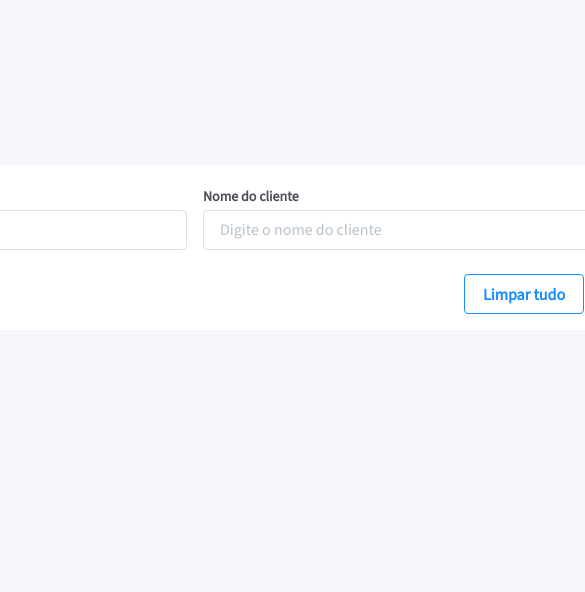
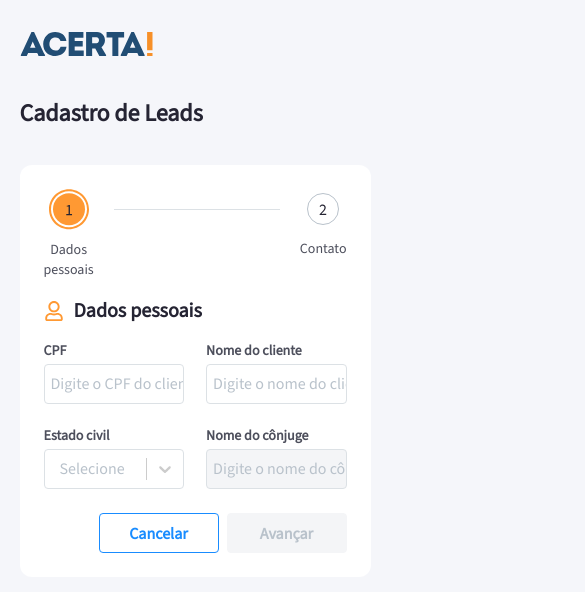
Before and after one commit to mjonathannn/technical-test-acerta-leads, a React (Create React App) app: page / in a window 390 px wide. Shown: the top 592 px of the page, 585 px wide, since content can reach past the window. Built offline with nearby package versions, Linux system fonts and the light colour scheme.

Commit message:
feat: responsive

```diff
--- a/src/App.tsx
+++ b/src/App.tsx
@@ -6,8 +6,8 @@ const App = (): JSX.Element => {
   return (
     <BrowserRouter>
       <Routes>
-        <Route path="/" element={<ReadLeads />} />
-        <Route path="/personalData" element={<PersonalData />} />
+        <Route path="/" element={<PersonalData />} />
+        {/* <Route path="/personalData" element={<PersonalData />} /> */}
         <Route path="/contact" element={<Contact />} />
       </Routes>
     </BrowserRouter>
--- a/src/components/buttons/LabelButton/LabelButton.tsx
+++ b/src/components/buttons/LabelButton/LabelButton.tsx
@@ -8,7 +8,7 @@ type LabelButtonProps = {
   label: string
   showIcon?: boolean
   disabled?: boolean
-  onClick: () => void
+  onClick?: () => void
 }
 
 const LabelButton = ({
--- a/src/components/buttons/LabelButton/LabelButtonStyles.ts
+++ b/src/components/buttons/LabelButton/LabelButtonStyles.ts
@@ -58,4 +58,8 @@ export const Button = styled.button<Props>`
       color: var(--grey-light);
     }
   }
+
+  @media (max-width: 380px) {
+    min-width: auto;
+  }
 `
--- a/src/components/errorMessage/ErrorMessageStyles.ts
+++ b/src/components/errorMessage/ErrorMessageStyles.ts
@@ -16,4 +16,16 @@ export const ErrorMessageContainer = styled.div`
     font-weight: 400;
     line-height: 120%;
   }
+
+  @media (max-width: 470px) {
+    :first-child {
+      width: 12px;
+      color: var(--semantic-negative-dark);
+      margin: 0 4px 0 0;
+    }
+
+    span {
+      font-size: 12px;
+    }
+  }
 `
--- a/src/components/inputs/InputCpf/InputCpfStyles.ts
+++ b/src/components/inputs/InputCpf/InputCpfStyles.ts
@@ -29,6 +29,28 @@ export const Container = styled.div`
       border: 1px solid var(--primary-base);
     }
   }
+
+  @media (max-width: 1200px) {
+    width: 42vw;
+  }
+
+  @media (max-width: 1000px) {
+    width: 40vw;
+  }
+
+  @media (max-width: 600px) {
+    width: 38vw;
+  }
+
+  @media (max-width: 550px) {
+    input {
+      padding: 6px 0px 6px 6px;
+    }
+  }
+
+  @media (max-width: 450px) {
+    width: 36vw;
+  }
 `
 export const Title = styled.label`
   color: var(--grey-dark);
--- a/src/components/inputs/InputSelect/InputSelect.tsx
+++ b/src/components/inputs/InputSelect/InputSelect.tsx
@@ -50,6 +50,12 @@ const InputSelect = ({
             color: "var(--grey-light)",
             fontFamily: "Source Sans 3",
           }),
+          menu: (base, props) => ({
+            ...base,
+            "@media (max-width: 450px)": {
+              marginTop: "0px",
+            },
+          }),
         }}
         placeholder="Selecione"
         onChange={(option: any) => {
--- a/src/components/inputs/InputSelect/InputSelectStyles.ts
+++ b/src/components/inputs/InputSelect/InputSelectStyles.ts
@@ -4,6 +4,28 @@ export const Container = styled.div`
   display: flex;
   flex-direction: column;
   width: 509px;
+
+  @media (max-width: 1200px) {
+    width: 42vw;
+  }
+
+  @media (max-width: 1000px) {
+    width: 40vw;
+  }
+
+  @media (max-width: 600px) {
+    width: 38vw;
+  }
+
+  @media (max-width: 550px) {
+    input {
+      padding: 6px 0px 6px 6px;
+    }
+  }
+
+  @media (max-width: 450px) {
+    width: 36vw;
+  }
 `
 export const Title = styled.label`
   color: var(--grey-dark);
--- a/src/components/inputs/InputText/InputTextStyles.ts
+++ b/src/components/inputs/InputText/InputTextStyles.ts
@@ -4,6 +4,28 @@ export const Container = styled.div`
   display: flex;
   flex-direction: column;
   width: 509px;
+
+  @media (max-width: 1200px) {
+    width: 42vw;
+  }
+
+  @media (max-width: 1000px) {
+    width: 40vw;
+  }
+
+  @media (max-width: 600px) {
+    width: 38vw;
+  }
+
+  @media (max-width: 550px) {
+    input {
+      padding: 6px 0px 6px 6px;
+    }
+  }
+
+  @media (max-width: 450px) {
+    width: 36vw;
+  }
 `
 export const Title = styled.label`
   color: var(--grey-dark);
--- a/src/components/stepCounter/StepCounterStyles.ts
+++ b/src/components/stepCounter/StepCounterStyles.ts
@@ -2,7 +2,6 @@ import styled from "styled-components"
 
 export const StepCounterContainer = styled.div`
   display: flex;
-  align-items: center;
   justify-content: center;
   margin: 0 0 20px 0;
 `
@@ -10,12 +9,18 @@ export const Line = styled.span`
   width: 220px;
   height: 1px;
   background: var(--grey-lighter);
-  margin: -30px 45px 0 45px;
+  margin: 20px 45px 0 45px;
+
+  @media (max-width: 450px) {
+    margin: 20px 20px 0 20px;
+  }
 `
 export const ImageContainer = styled.div`
   display: flex;
   flex-direction: column;
   align-items: center;
+  text-align: center;
+  width: 100px;
 
   img {
     margin: 0 0 10px 0;
@@ -28,4 +33,8 @@ export const ImageContainer = styled.div`
     font-weight: 400;
     line-height: 140%;
   }
+
+  @media (max-width: 580px) {
+    width: 55px;
+  }
 `
--- a/src/pages/PersonalData/PersonalData.tsx
+++ b/src/pages/PersonalData/PersonalData.tsx
@@ -10,6 +10,7 @@ import {
   ButtonsContainer,
 } from "./PersonalDataStyles"
 
+import { useAppContext } from "../../context/appContext"
 import { InputCpf, InputSelect, InputText } from "../../components/inputs"
 import {
   ErrorMessage,
@@ -22,6 +23,8 @@ import {
 const PersonalData = (): JSX.Element => {
   const navigate = useNavigate()
 
+  const { setData } = useAppContext()
+
   const formik = useFormik({
     initialValues: {
       cpf: "",
@@ -31,18 +34,19 @@ const PersonalData = (): JSX.Element => {
     },
     validationSchema: Yup.object().shape({
       cpf: Yup.string()
-        .required("Este campo é obrigatório")
+        .required("Campo obrigatório")
         .test("isValid", "CPF Inválido", (value) => cpf.isValid(value)),
-      name: Yup.string().required("Este campo é obrigatório"),
-      maritalStatus: Yup.string().required("Este campo é obrigatório"),
+      name: Yup.string().required("Campo obrigatório"),
+      maritalStatus: Yup.string().required("Campo obrigatório"),
       spouse: Yup.string().when("maritalStatus", ([maritalStatus], schema) => {
         if (maritalStatus === "casado(a)")
-          return Yup.string().required("Este campo é obrigatório")
+          return Yup.string().required("Campo obrigatório")
         return schema
       }),
     }),
     onSubmit: (values) => {
-      alert(JSON.stringify(values, null, 2))
+      setData(values)
+      // navigate("/contact")
     },
     validateOnBlur: true,
   })
@@ -133,9 +137,7 @@ const PersonalData = (): JSX.Element => {
               type="submit"
               appearance="primary"
               label="Avançar"
-              // disabled={!(formik.isValid && formik.dirty)}
-              // onClick={() => navigate("/contact")}
-              onClick={null}
+              disabled={!(formik.isValid && formik.dirty)}
             />
           </ButtonsContainer>
         </form>
--- a/src/pages/PersonalData/PersonalDataStyles.ts
+++ b/src/pages/PersonalData/PersonalDataStyles.ts
@@ -2,12 +2,17 @@ import styled from "styled-components"
 
 export const Main = styled.main`
   height: 100%;
+  width: 100%;
 `
 export const Container = styled.div`
   width: 1082px;
   padding: 24px;
   background-color: var(--background-white);
   border-radius: 12px;
+
+  @media (max-width: 1200px) {
+    width: 90vw;
+  }
 `
 export const InputsContainer = styled.div`
   display: flex;
--- a/tsconfig.json
+++ b/tsconfig.json
@@ -6,7 +6,7 @@
     "skipLibCheck": true,
     "esModuleInterop": true,
     "allowSyntheticDefaultImports": true,
-    "strict": false,
+    "strict": true,
     "forceConsistentCasingInFileNames": true,
     "noFallthroughCasesInSwitch": true,
     "module": "esnext",
```
